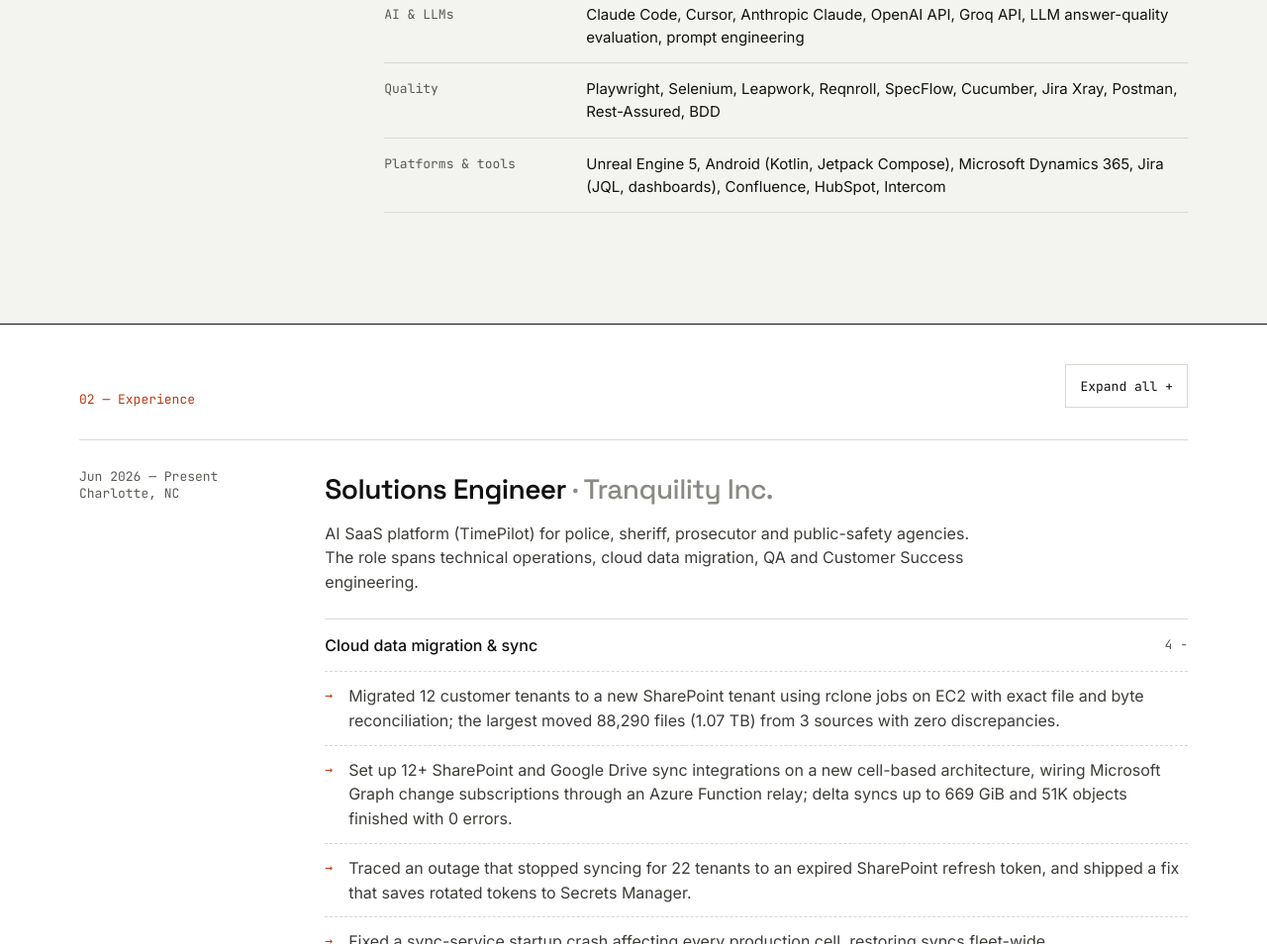
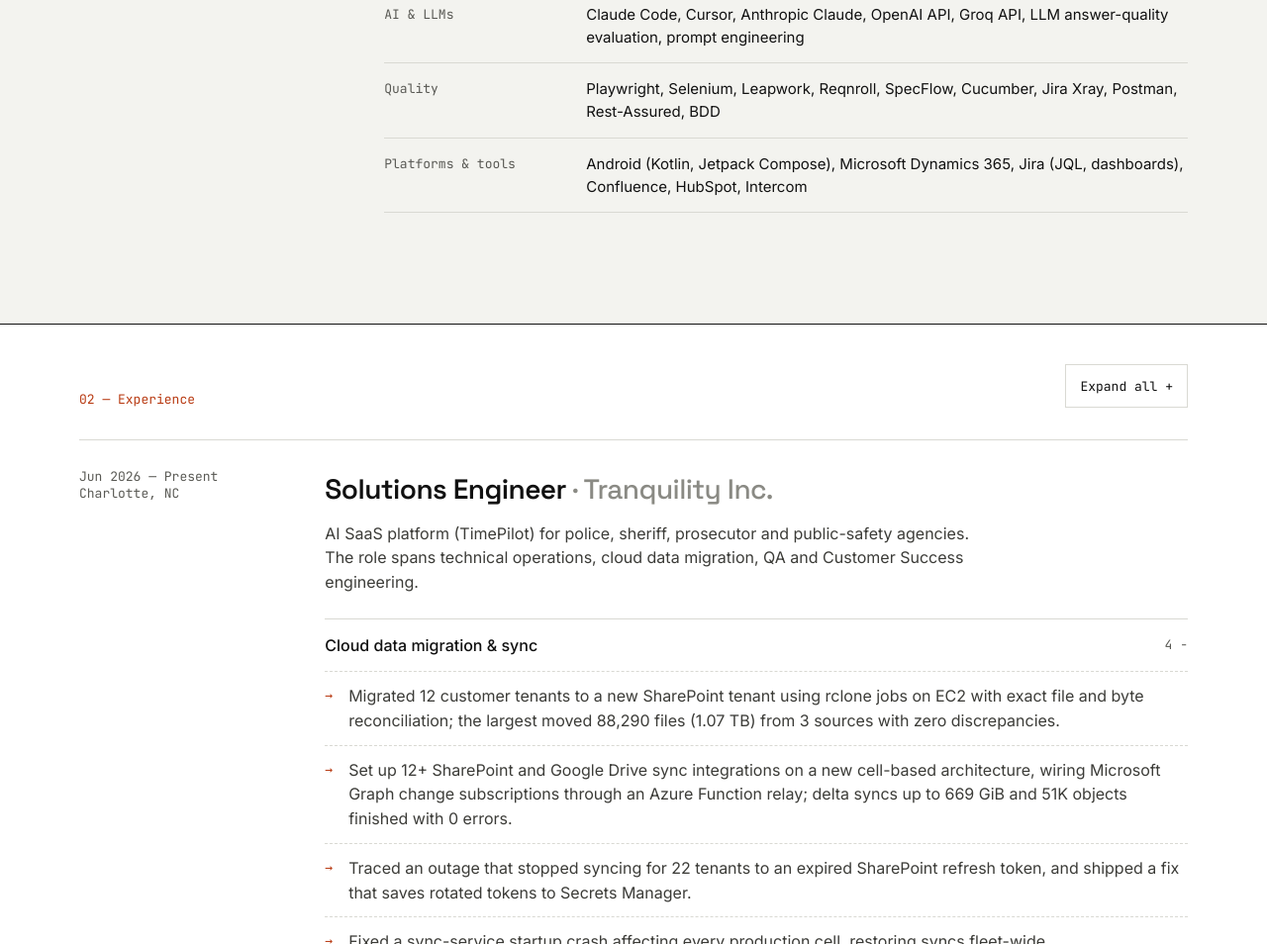
Before and after one commit to fahimalamwork/FahimAlam, a plain HTML site: page index.html in a window 1280 px wide. Shown: the part 1878-2832 px from the top of the page at 99% size. Drawn offline with Linux system fonts and the light colour scheme.

Commit message:
Remove Unreal Engine from skills

```diff
--- a/index.html
+++ b/index.html
@@ -108,7 +108,7 @@
             <div class="skill-row"><dt>Data</dt><dd>Microsoft SQL Server, Oracle, Supabase (Postgres), DynamoDB</dd></div>
             <div class="skill-row"><dt>AI &amp; LLMs</dt><dd>Claude Code, Cursor, Anthropic Claude, OpenAI API, Groq API, LLM answer-quality evaluation, prompt engineering</dd></div>
             <div class="skill-row"><dt>Quality</dt><dd>Playwright, Selenium, Leapwork, Reqnroll, SpecFlow, Cucumber, Jira Xray, Postman, Rest-Assured, BDD</dd></div>
-            <div class="skill-row"><dt>Platforms &amp; tools</dt><dd>Unreal Engine 5, Android (Kotlin, Jetpack Compose), Microsoft Dynamics 365, Jira (JQL, dashboards), Confluence, HubSpot, Intercom</dd></div>
+            <div class="skill-row"><dt>Platforms &amp; tools</dt><dd>Android (Kotlin, Jetpack Compose), Microsoft Dynamics 365, Jira (JQL, dashboards), Confluence, HubSpot, Intercom</dd></div>
           </dl>
         </div>
       </div>
```
